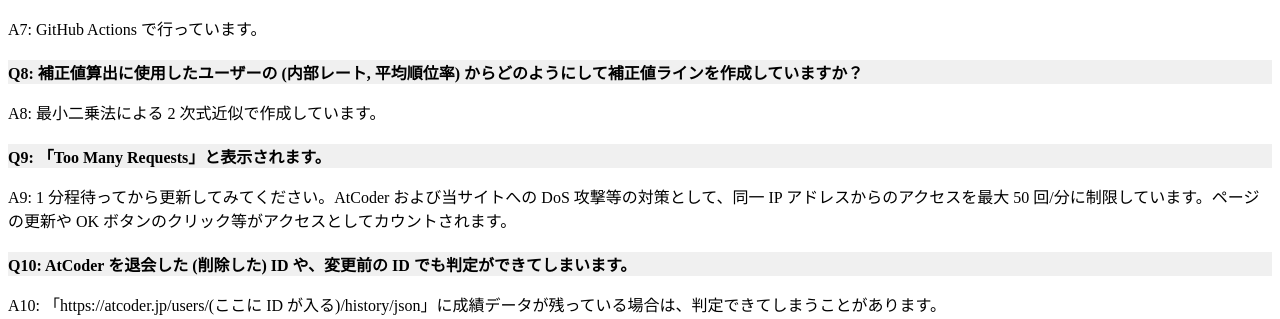
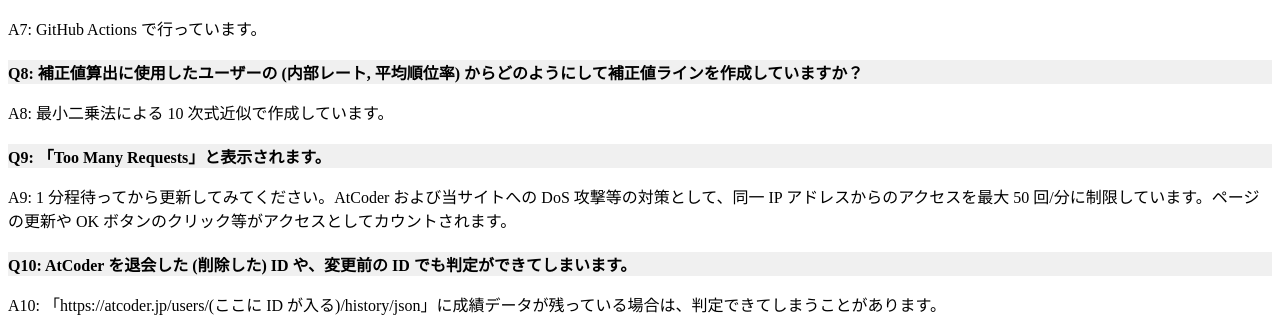
Before and after one commit to tomii9273/atcoder_type_checker, a Flask app: page /qa in a window 1280 px wide. Shown: the part 704-1023 px from the top of the page. Run offline with Flask 3, Linux system fonts and the light colour scheme.

Commit message:
update degree of hosei curve

```diff
--- a/app/templates/qa.html
+++ b/app/templates/qa.html
@@ -38,7 +38,7 @@
         <p class="question">Q7: 順位データの自動更新はどのような方法で行っていますか？</p>
         <p class="answer">A7: GitHub Actions で行っています。</p>
         <p class="question">Q8: 補正値算出に使用したユーザーの (内部レート, 平均順位率) からどのようにして補正値ラインを作成していますか？</p>
-        <p class="answer">A8: 最小二乗法による 2 次式近似で作成しています。</p>
+        <p class="answer">A8: 最小二乗法による 10 次式近似で作成しています。</p>
         <p class="question">Q9: 「Too Many Requests」と表示されます。</p>
         <p class="answer">A9: 1 分程待ってから更新してみてください。AtCoder および当サイトへの DoS 攻撃等の対策として、同一 IP アドレスからのアクセスを最大
             50 回/分に制限しています。ページの更新や OK ボタンのクリック等がアクセスとしてカウントされます。</p>
```
